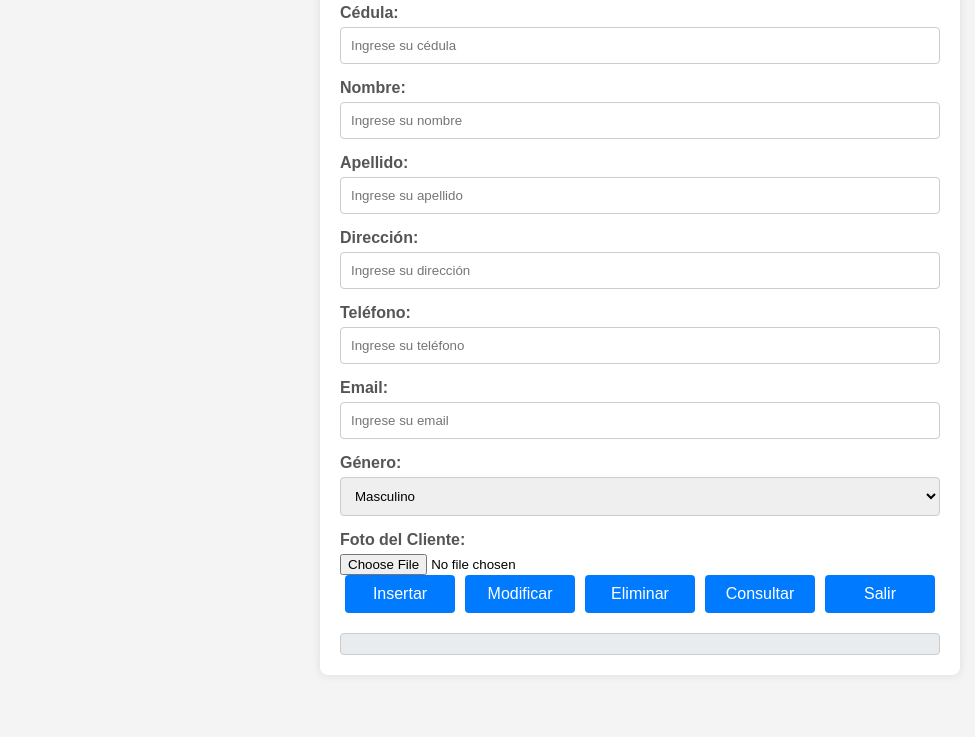
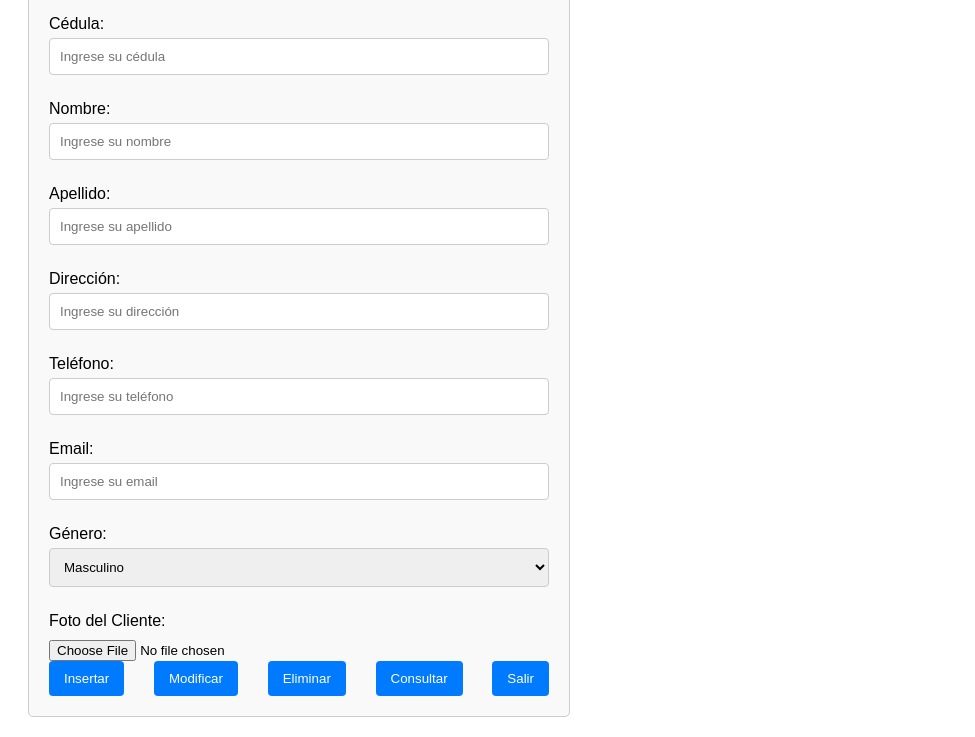
Before and after one commit to LCALO-LAB/FORMULARIO, a plain HTML site: page index.html in a window 1280 px wide. Shown: the part 104-841 px from the top of the page, without its empty margins (0-975 px from the left). Before the commit the page ends 800 px from the top, so only its background shows below. Drawn offline with Linux system fonts and the light colour scheme.

Commit message:
Update style.css

```diff
--- a/style.css
+++ b/style.css
@@ -1,78 +1,58 @@
-/* Estilos generales del cuerpo */
+
 body {
   font-family: Arial, sans-serif;
-  background-color: #f4f4f4;
-  margin: 0;
-  padding: 20px;
 }
 
-/* Contenedor principal */
 .container {
-  max-width: 600px;
-  margin: 0 auto;
-  background: #ffffff;
-  border-radius: 8px;
-  box-shadow: 0 0 10px rgba(0, 0, 0, 0.1);
+  margin: 20px;
   padding: 20px;
+  border: 1px solid #ccc;
+  border-radius: 5px;
+  max-width: 500px;
+  background-color: #f9f9f9;
 }
 
-/* Título del formulario */
 h2 {
   text-align: center;
-  color: #333;
 }
 
-/* Estilos para etiquetas */
-label {
-  display: block;
-  margin-bottom: 5px;
-  font-weight: bold;
-  color: #555;
+form {
+  display: flex;
+  flex-direction: column;
 }
 
-/* Estilos para inputs */
+label {
+  margin-top: 10px;
+}
+
 input[type="text"],
 input[type="tel"],
 input[type="email"],
 select {
-  width: 100%;
   padding: 10px;
-  margin-bottom: 15px;
+  margin: 5px 0 15px 0; /* Espaciado entre los campos */
   border: 1px solid #ccc;
   border-radius: 4px;
-  box-sizing: border-box;
 }
 
-/* Estilos para los botones */
 .button-group {
   display: flex;
   justify-content: space-between;
 }
 
-.button-group input[type="button"] {
-  flex: 1;
-  margin: 0 5px;
-  padding: 10px;
-  background-color: #007bff;
+input[type="button"] {
+  padding: 10px 15px;
   border: none;
   border-radius: 4px;
+  background-color: #007BFF;
   color: white;
-  font-size: 16px;
   cursor: pointer;
-  transition: background-color 0.3s ease;
 }
 
-.button-group input[type="button"]:hover {
-  background-color: #0056b3;
+input[type="button"]:hover {
+  background-color: #0056b3; /* Cambiar color al pasar el mouse */
 }
 
-/* Estilos para el resultado */
-#result {
-  margin-top: 20px;
-  padding: 10px;
-  background-color: #e9ecef;
-  border: 1px solid #ccc;
-  border-radius: 4px;
-  text-align: center;
-  color: #333;
+input[type="file"] {
+  margin-top: 10px;
 }
```
